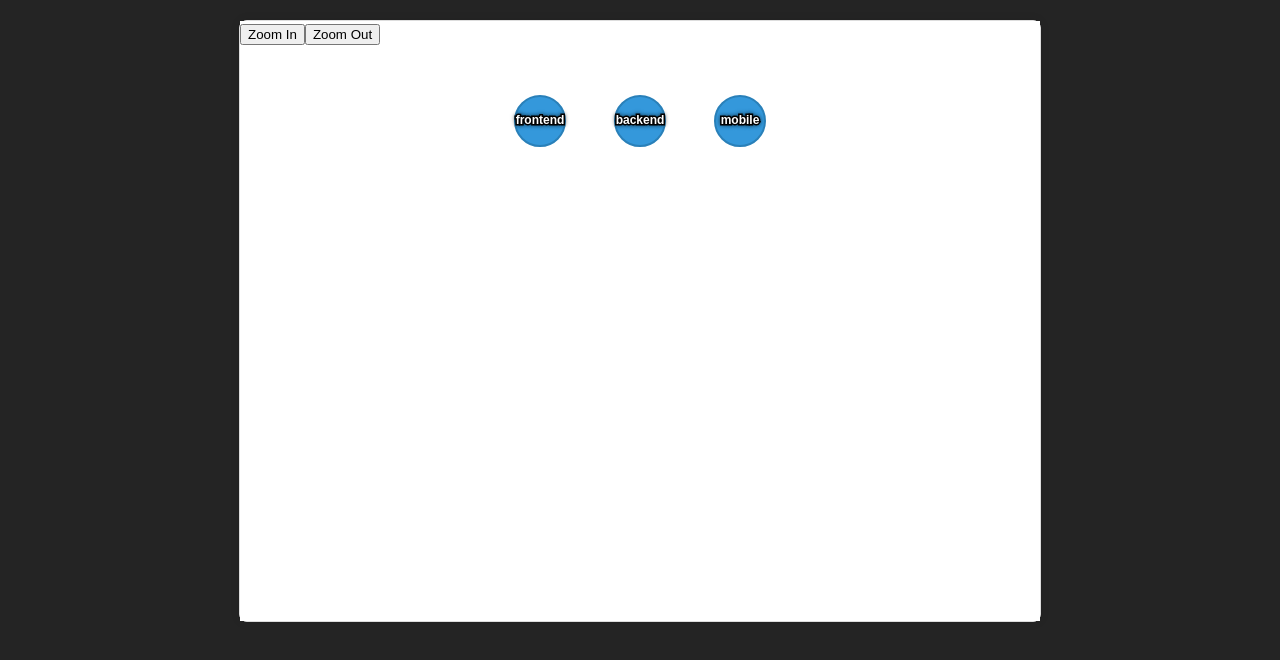
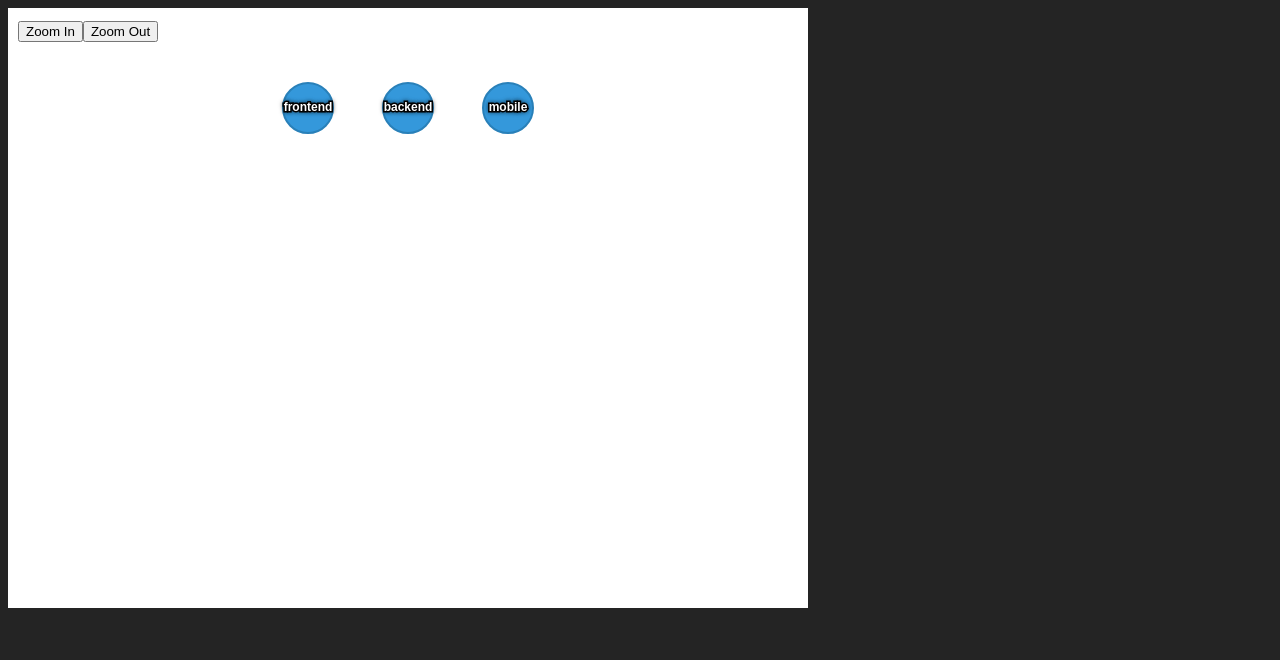
Before and after one commit to hovik-aghajanyan/flow, a React (Vite) app: page / in a window 1280 px wide. Shown: the top 660 px of the page. Built offline with nearby package versions, Linux system fonts and the light colour scheme.

Commit message:
v7 context menu

```diff
--- a/src/components/CanvasGraph/canvas/v7/index.jsx
+++ b/src/components/CanvasGraph/canvas/v7/index.jsx
@@ -9,6 +9,14 @@ const INITIAL_HEIGHT = 600;
 const BIG_RADIUS = 30;
 const SMALL_RADIUS = 25;
 const ANIMATION_STEP = 0.05;
+// menu options constant
+const MENU_OPTIONS = [
+    "zero knowledge",
+    "beginner",
+    "intermediate",
+    "expert",
+    "not interested"
+];
 
 export default function CanvasGraph() {
     const canvasRef = useRef(null);
@@ -21,6 +29,7 @@ export default function CanvasGraph() {
     const [offset, setOffset] = useState({ x: 0, y: 0 });
     const isDraggingRef = useRef(false);
     const lastMouseRef = useRef({ x: 0, y: 0 });
+    const [contextMenu, setContextMenu] = useState({ visible: false, x: 0, y: 0, nodeId: null });
 
     const layoutNodes = useStaticCallback((progress = 1) => {
         const layout = {};
@@ -31,13 +40,11 @@ export default function CanvasGraph() {
         function layoutChildren(node, x, y) {
             const children = node.children || [];
             const count = children.length;
-
             children.forEach((child, i) => {
                 const cx = x - ((count - 1) * childSpacing) / 2 + i * childSpacing;
                 const cy = y + verticalSpacing;
                 const parentPos = layout[node.id];
                 const isAnimating = animatingNodes.includes(child.id) && Boolean(parentPos);
-
                 let fx, fy;
                 if (isAnimating) {
                     fx = parentPos.x + (cx - parentPos.x) * progress;
@@ -46,7 +53,6 @@ export default function CanvasGraph() {
                     fx = cx;
                     fy = cy;
                 }
-
                 layout[child.id] = { x: fx, y: fy, node: child };
                 if (expandedNodes.includes(child.id)) {
                     layoutChildren(child, cx, cy);
@@ -55,8 +61,7 @@ export default function CanvasGraph() {
         }
 
         graphData.forEach((node, i) => {
-            const x =
-                INITIAL_WIDTH / 2 - ((graphData.length - 1) * topSpacing) / 2 + i * topSpacing;
+            const x = INITIAL_WIDTH / 2 - ((graphData.length - 1) * topSpacing) / 2 + i * topSpacing;
             const y = 100;
             layout[node.id] = { x, y, node };
             if (expandedNodes.includes(node.id)) {
@@ -91,17 +96,63 @@ export default function CanvasGraph() {
         setPositions(layoutNodes(1));
     }, [expandedNodes, layoutNodes]);
 
-    // update cursor on hover & handle drawing
-    function handleMouseMove(e) {
+    useEffect(() => {
+        function handleClickOutside() {
+            if (contextMenu.visible) {
+                setContextMenu({ visible: false, x: 0, y: 0, nodeId: null });
+            }
+        }
+        document.addEventListener("click", handleClickOutside);
+        return () => document.removeEventListener("click", handleClickOutside);
+    }, [contextMenu.visible]);
+
+    function handleContextMenu(e) {
+        e.preventDefault();
         const canvas = canvasRef.current;
-        if (!canvas) return;
-
+        if (!canvas) {
+            return;
+        }
         const rect = canvas.getBoundingClientRect();
         const cx = (e.clientX - rect.left - offset.x) / zoom;
         const cy = (e.clientY - rect.top - offset.y) / zoom;
+        let foundId = null;
+        for (const [id, { x, y }] of Object.entries(positions)) {
+            const r = selectedPath.includes(id) ? BIG_RADIUS : SMALL_RADIUS;
+            if ((cx - x) ** 2 + (cy - y) ** 2 <= r * r) {
+                foundId = id;
+                break;
+            }
+        }
+        if (foundId) {
+            setContextMenu({ visible: true, x: e.clientX, y: e.clientY, nodeId: foundId });
+        } else {
+            setContextMenu({ visible: false, x: 0, y: 0, nodeId: null });
+        }
+    }
 
+    function handleMenuClick(option) {
+        console.log("Node", contextMenu.nodeId, "selected skill:", option);
+        setContextMenu({ visible: false, x: 0, y: 0, nodeId: null });
+    }
+
+    function handleMouseDown(e) {
+        isDraggingRef.current = true;
+        lastMouseRef.current = { x: e.clientX, y: e.clientY };
+        const canvas = canvasRef.current;
+        if (canvas) {
+            canvas.style.cursor = "grabbing";
+        }
+    }
+
+    function handleMouseMove(e) {
+        const canvas = canvasRef.current;
+        if (!canvas) {
+            return;
+        }
+        const rect = canvas.getBoundingClientRect();
+        const cx = (e.clientX - rect.left - offset.x) / zoom;
+        const cy = (e.clientY - rect.top - offset.y) / zoom;
         if (!isDraggingRef.current) {
-            // detect hover over any node
             let overNode = false;
             for (const [id, { x, y }] of Object.entries(positions)) {
                 const r = selectedPath.includes(id) ? BIG_RADIUS : SMALL_RADIUS;
@@ -112,20 +163,10 @@ export default function CanvasGraph() {
             }
             canvas.style.cursor = overNode ? "pointer" : "grab";
         } else {
-            // panning
             const dx = e.clientX - lastMouseRef.current.x;
             const dy = e.clientY - lastMouseRef.current.y;
             setOffset((o) => ({ x: o.x + dx, y: o.y + dy }));
             lastMouseRef.current = { x: e.clientX, y: e.clientY };
-            canvas.style.cursor = "grabbing";
-        }
-    }
-
-    function handleMouseDown(e) {
-        isDraggingRef.current = true;
-        lastMouseRef.current = { x: e.clientX, y: e.clientY };
-        const canvas = canvasRef.current;
-        if (canvas) {
             canvas.style.cursor = "grabbing";
         }
     }
@@ -138,41 +179,31 @@ export default function CanvasGraph() {
         }
     }
 
-    // redraw on relevant changes
     useEffect(() => {
         const canvas = canvasRef.current;
-        if (!canvas) return;
+        if (!canvas) {
+            return;
+        }
         const ctx = canvas.getContext("2d");
         ctx.clearRect(0, 0, INITIAL_WIDTH, INITIAL_HEIGHT);
-
         ctx.save();
         ctx.translate(offset.x, offset.y);
         ctx.scale(zoom, zoom);
-
-        // edges
         Object.values(positions).forEach(({ node, x, y }) => {
             (node.children || []).forEach((child) => {
                 const target = positions[child.id];
                 if (target) {
-                    const highlight =
-                        selectedPath.includes(node.id) && selectedPath.includes(child.id);
+                    const highlight = selectedPath.includes(node.id) && selectedPath.includes(child.id);
                     drawLine(ctx, { x, y }, target, highlight);
                 }
             });
         });
-
-        // nodes (selected last)
         Object.entries(positions)
             .sort(([a], [b]) => selectedPath.includes(a) - selectedPath.includes(b))
             .forEach(([id, { node, x, y }]) => {
                 const isSelected = selectedPath.includes(id);
-                drawNode(
-                    ctx,
-                    { x, y, label: node.label, isSelected },
-                    isSelected ? BIG_RADIUS : SMALL_RADIUS
-                );
+                drawNode(ctx, { x, y, label: node.label, isSelected }, isSelected ? BIG_RADIUS : SMALL_RADIUS);
             });
-
         ctx.restore();
     }, [positions, selectedPath, zoom, offset]);
 
@@ -181,7 +212,6 @@ export default function CanvasGraph() {
         const words = label.split(" ");
         const lines = [];
         let line = words[0] || "";
-
         for (let i = 1; i < words.length; i++) {
             const test = `${line} ${words[i]}`;
             if (ctx.measureText(test).width > radius * 1.8) {
@@ -192,7 +222,6 @@ export default function CanvasGraph() {
             }
         }
         lines.push(line);
-
         ctx.save();
         ctx.beginPath();
         ctx.arc(x, y, radius, 0, 2 * Math.PI);
@@ -201,7 +230,6 @@ export default function CanvasGraph() {
         ctx.lineWidth = 2;
         ctx.fill();
         ctx.stroke();
-
         ctx.font = `bold ${fontSize}px Arial`;
         ctx.textAlign = "center";
         ctx.textBaseline = "middle";
@@ -209,14 +237,12 @@ export default function CanvasGraph() {
         ctx.shadowBlur = 4;
         ctx.strokeStyle = "black";
         ctx.lineWidth = 3;
-
         lines.forEach((ln, i) => {
             const ty = y - ((lines.length - 1) * fontSize) / 2 + i * fontSize;
             ctx.strokeText(ln, x, ty);
             ctx.fillStyle = "white";
             ctx.fillText(ln, x, ty);
         });
-
         ctx.restore();
     }
 
@@ -226,26 +252,18 @@ export default function CanvasGraph() {
         const startY = from.y + SMALL_RADIUS * Math.sin(angle);
         const endX = to.x - SMALL_RADIUS * Math.cos(angle);
         const endY = to.y - SMALL_RADIUS * Math.sin(angle);
-
         ctx.beginPath();
         ctx.moveTo(startX, startY);
         ctx.lineTo(endX, endY);
         ctx.strokeStyle = highlight ? "#e67e22" : "#555";
         ctx.lineWidth = highlight ? 3 : 2;
         ctx.stroke();
-
         const size = 8;
         ctx.beginPath();
         ctx.fillStyle = highlight ? "#e67e22" : "#555";
         ctx.moveTo(endX, endY);
-        ctx.lineTo(
-            endX - size * Math.cos(angle - Math.PI / 6),
-            endY - size * Math.sin(angle - Math.PI / 6)
-        );
-        ctx.lineTo(
-            endX - size * Math.cos(angle + Math.PI / 6),
-            endY - size * Math.sin(angle + Math.PI / 6)
-        );
+        ctx.lineTo(endX - size * Math.cos(angle - Math.PI / 6), endY - size * Math.sin(angle - Math.PI / 6));
+        ctx.lineTo(endX - size * Math.cos(angle + Math.PI / 6), endY - size * Math.sin(angle + Math.PI / 6));
         ctx.closePath();
         ctx.fill();
     }
@@ -254,7 +272,6 @@ export default function CanvasGraph() {
         const rect = canvasRef.current.getBoundingClientRect();
         const cx = (e.clientX - rect.left - offset.x) / zoom;
         const cy = (e.clientY - rect.top - offset.y) / zoom;
-
         for (const [id, { x, y }] of Object.entries(positions)) {
             const radius = selectedPath.includes(id) ? BIG_RADIUS : SMALL_RADIUS;
             if ((cx - x) ** 2 + (cy - y) ** 2 <= radius * radius) {
@@ -281,22 +298,20 @@ export default function CanvasGraph() {
             onMouseMove={handleMouseMove}
             onMouseUp={handleMouseUp}
             onMouseLeave={handleMouseUp}
+            onContextMenu={handleContextMenu}
         >
             <div className={styles.controls}>
-                <button onClick={() => setZoom((z) => Math.min(z * 1.2, 5))}>
-                    Zoom In
-                </button>
-                <button onClick={() => setZoom((z) => Math.max(z / 1.2, 0.2))}>
-                    Zoom Out
-                </button>
+                <button onClick={() => setZoom((z) => Math.min(z * 1.2, 5))}>Zoom In</button>
+                <button onClick={() => setZoom((z) => Math.max(z / 1.2, 0.2))}>Zoom Out</button>
             </div>
-            <canvas
-                ref={canvasRef}
-                width={INITIAL_WIDTH}
-                height={INITIAL_HEIGHT}
-                onClick={handleClick}
-                style={{ background: "#fff" }}
-            />
+            <canvas ref={canvasRef} width={INITIAL_WIDTH} height={INITIAL_HEIGHT} onClick={handleClick} style={{ background: "#fff" }} />
+            {contextMenu.visible && (
+                <ul className={styles.contextMenu} style={{ position: "absolute", top: contextMenu.y, left: contextMenu.x }}>
+                    {MENU_OPTIONS.map((opt) => (
+                        <li key={opt} onClick={() => handleMenuClick(opt)}>{opt}</li>
+                    ))}
+                </ul>
+            )}
         </div>
     );
 }
--- a/src/components/CanvasGraph/canvas/v7/index.module.css
+++ b/src/components/CanvasGraph/canvas/v7/index.module.css
@@ -1,17 +1,36 @@
 .container {
-    border: 1px solid #ddd;
-    width: 800px;
-    height: 600px;
-    margin: 20px auto;
-    background-color: #f9f9f9;
-    border-radius: 8px;
-    box-shadow: 0 0 10px rgba(0, 0, 0, 0.1);
+    position: relative;
     user-select: none;
-    position: relative;
 }
 
 .controls {
     position: absolute;
-    top: 0;
-    left: 0;
+    top: 10px;
+    left: 10px;
+    z-index: 10;
 }
+
+canvas {
+    display: block;
+}
+
+.contextMenu {
+    list-style: none;
+    margin: 0;
+    padding: 5px 0;
+    background: white;
+    border: 1px solid #ccc;
+    border-radius: 4px;
+    color: black;
+    z-index: 100;
+    box-shadow: 0 2px 6px rgba(0,0,0,0.2);
+}
+
+.contextMenu li {
+    padding: 6px 12px;
+    cursor: pointer;
+}
+
+.contextMenu li:hover {
+    background-color: #f0f0f0;
+}
```
